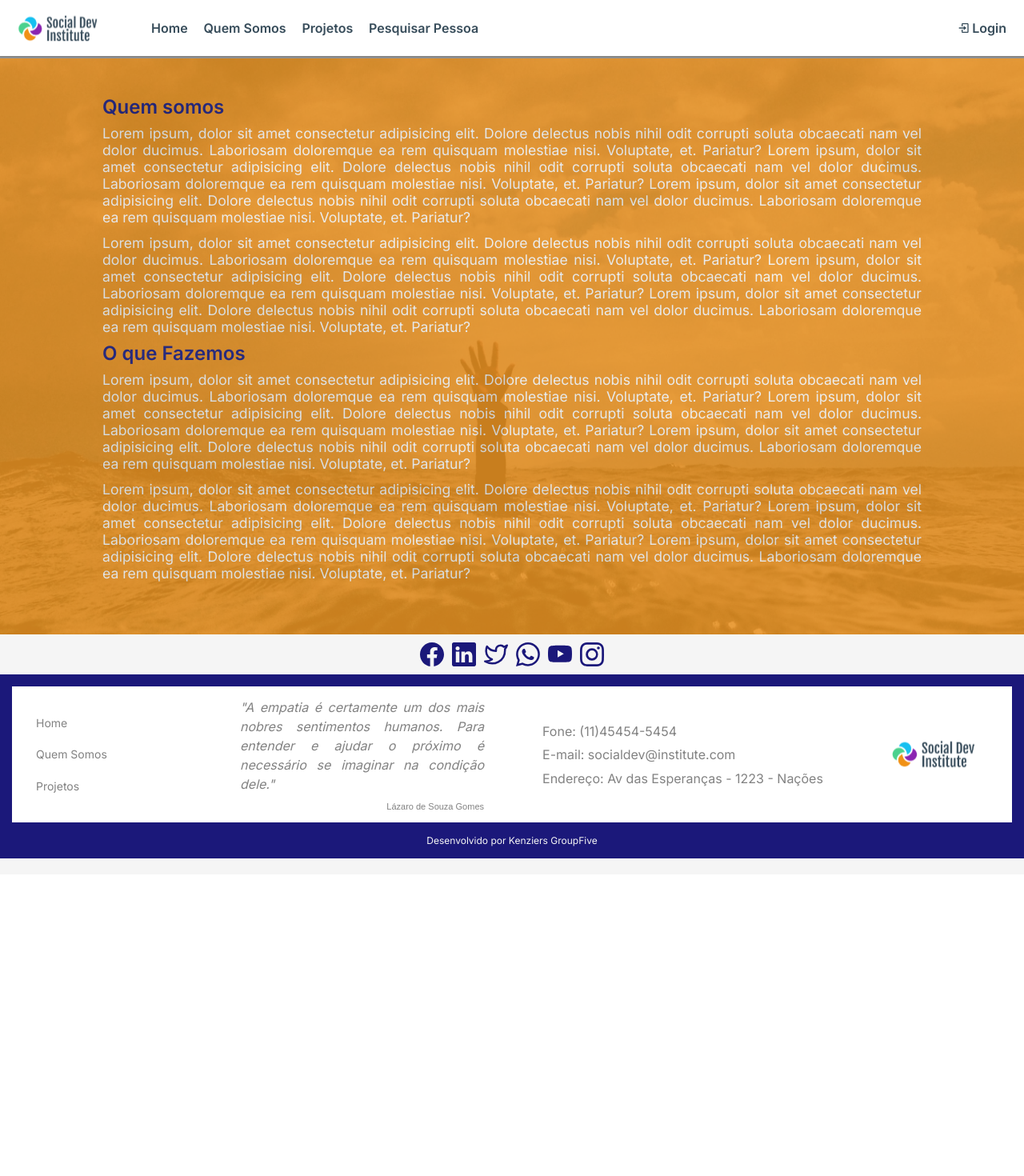
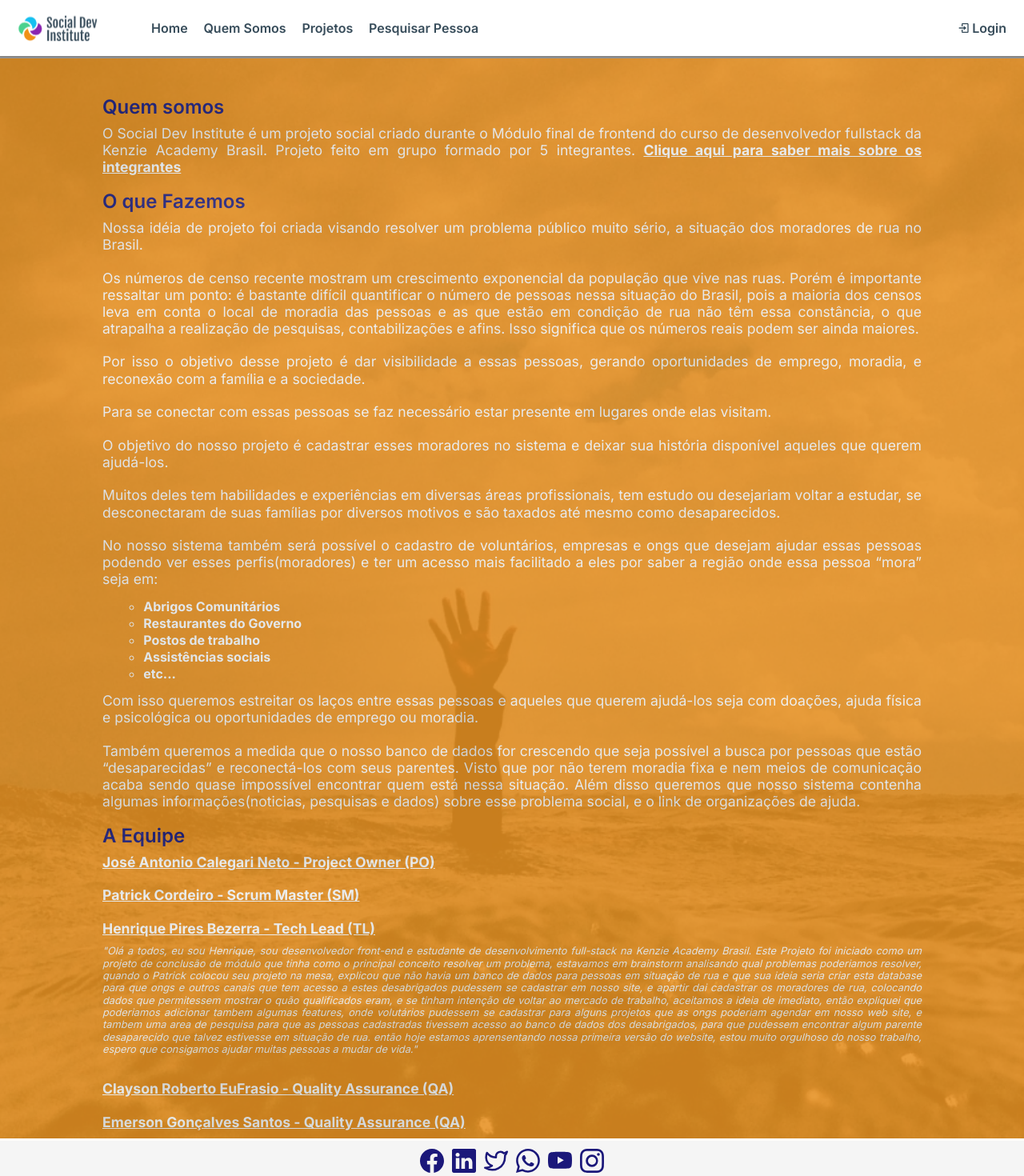
Before and after one commit to Grupo-5-M3/projetom3, a React (Create React App) app: page /sobrenos in a window 1280 px wide. Shown: the top 1470 px of the page at 80% size. Before the commit the page ends 1093 px from the top, so only its background shows below. Built offline with nearby package versions, Linux system fonts and the light colour scheme; no server answers.

Commit message:
feat: criando cards de equipe

```diff
--- /dev/null
+++ b/src/components/AboutTeam/AboutTeam.tsx
@@ -0,0 +1,59 @@
+export default function AboutTeam() {
+  return (
+    <>
+      <h2 id="team"> A Equipe </h2>
+      <p>
+        <a href="https://www.linkedin.com/in/jos%C3%A9-antonio-calegari-neto-aa5a8a216">
+          José Antonio Calegari Neto - Project Owner (PO)
+        </a>
+        <br />
+      </p>
+      <p>
+        <a href="https://www.linkedin.com/in/patrickcordeiro">
+          Patrick Cordeiro - Scrum Master (SM)
+        </a>
+        <br />
+      </p>
+      <p>
+        <a href="https://www.linkedin.com/in/henrique-pires-bezerra">
+          Henrique Pires Bezerra - Tech Lead (TL)
+        </a>
+        <br />
+        <p id="cardDev">
+          "Olá a todos, eu sou Henrique, sou desenvolvedor front-end e estudante
+          de desenvolvimento full-stack na Kenzie Academy Brasil. Este Projeto
+          foi iniciado como um projeto de conclusão de módulo que tinha como o
+          principal conceito resolver um problema, estavamos em brainstorm
+          analisando qual problemas poderiamos resolver, quando o Patrick
+          colocou seu projeto na mesa, explicou que não havia um banco de dados
+          para pessoas em situação de rua e que sua ideia seria criar esta
+          database para que ongs e outros canais que tem acesso a estes
+          desabrigados pudessem se cadastrar em nosso site, e apartir dai
+          cadastrar os moradores de rua, colocando dados que permitessem mostrar
+          o quão qualificados eram, e se tinham intenção de voltar ao mercado de
+          trabalho, aceitamos a ideia de imediato, então expliquei que
+          poderiamos adicionar tambem algumas features, onde volutários pudessem
+          se cadastrar para alguns projetos que as ongs poderiam agendar em
+          nosso web site, e tambem uma area de pesquisa para que as pessoas
+          cadastradas tivessem acesso ao banco de dados dos desabrigados, para
+          que pudessem encontrar algum parente desaparecido que talvez estivesse
+          em situação de rua. então hoje estamos aprensentando nossa primeira
+          versão do website, estou muito orgulhoso do nosso trabalho, espero que
+          consigamos ajudar muitas pessoas a mudar de vida."
+        </p>
+      </p>
+      <p>
+        <a href="https://www.linkedin.com/in/clayson-roberto-eufrasio">
+          Clayson Roberto EuFrasio - Quality Assurance (QA)
+        </a>
+        <br />
+      </p>
+      <p>
+        <a href="https://www.linkedin.com/in/emerson-gon%C3%A7alves-dos-santos-404a8093">
+          Emerson Gonçalves Santos - Quality Assurance (QA)
+        </a>{" "}
+        <br />
+      </p>
+    </>
+  );
+}
--- /dev/null
+++ b/src/components/AboutTeam/index.ts
@@ -0,0 +1 @@
+export {default} from './AboutTeam'
--- a/src/pages/AboutUs/AboutUs.tsx
+++ b/src/pages/AboutUs/AboutUs.tsx
@@ -1,3 +1,5 @@
+import { Link } from "react-router-dom";
+import AboutTeam from "../../components/AboutTeam";
 import AnimatedPage from "../../components/AnimatedPage";
 import Footer from "../../components/Footer/Footer";
 import Header from "../../components/Header/Header";
@@ -13,62 +15,83 @@
             <div>
               <h1> Quem somos </h1>
               <p>
-                Lorem ipsum, dolor sit amet consectetur adipisicing elit. Dolore
-                delectus nobis nihil odit corrupti soluta obcaecati nam vel
-                dolor ducimus. Laboriosam doloremque ea rem quisquam molestiae
-                nisi. Voluptate, et. Pariatur? Lorem ipsum, dolor sit amet
-                consectetur adipisicing elit. Dolore delectus nobis nihil odit
-                corrupti soluta obcaecati nam vel dolor ducimus. Laboriosam
-                doloremque ea rem quisquam molestiae nisi. Voluptate, et.
-                Pariatur? Lorem ipsum, dolor sit amet consectetur adipisicing
-                elit. Dolore delectus nobis nihil odit corrupti soluta obcaecati
-                nam vel dolor ducimus. Laboriosam doloremque ea rem quisquam
-                molestiae nisi. Voluptate, et. Pariatur?
+                O Social Dev Institute é um projeto social criado durante o
+                Módulo final de frontend do curso de desenvolvedor fullstack da
+                Kenzie Academy Brasil. Projeto feito em grupo formado por 5
+                integrantes.{" "}
+                <a href="#team">
+                  Clique aqui para saber mais sobre os integrantes
+                </a>
+              </p>
+
+              <h2> O que Fazemos </h2>
+              <p>
+                Nossa idéia de projeto foi criada visando resolver um problema
+                público muito sério, a situação dos moradores de rua no Brasil.
               </p>
               <p>
-                Lorem ipsum, dolor sit amet consectetur adipisicing elit. Dolore
-                delectus nobis nihil odit corrupti soluta obcaecati nam vel
-                dolor ducimus. Laboriosam doloremque ea rem quisquam molestiae
-                nisi. Voluptate, et. Pariatur? Lorem ipsum, dolor sit amet
-                consectetur adipisicing elit. Dolore delectus nobis nihil odit
-                corrupti soluta obcaecati nam vel dolor ducimus. Laboriosam
-                doloremque ea rem quisquam molestiae nisi. Voluptate, et.
-                Pariatur? Lorem ipsum, dolor sit amet consectetur adipisicing
-                elit. Dolore delectus nobis nihil odit corrupti soluta obcaecati
-                nam vel dolor ducimus. Laboriosam doloremque ea rem quisquam
-                molestiae nisi. Voluptate, et. Pariatur?
-              </p>
-              <h2> O que Fazemos </h2>
-              <p>
-                Lorem ipsum, dolor sit amet consectetur adipisicing elit. Dolore
-                delectus nobis nihil odit corrupti soluta obcaecati nam vel
-                dolor ducimus. Laboriosam doloremque ea rem quisquam molestiae
-                nisi. Voluptate, et. Pariatur? Lorem ipsum, dolor sit amet
-                consectetur adipisicing elit. Dolore delectus nobis nihil odit
-                corrupti soluta obcaecati nam vel dolor ducimus. Laboriosam
-                doloremque ea rem quisquam molestiae nisi. Voluptate, et.
-                Pariatur? Lorem ipsum, dolor sit amet consectetur adipisicing
-                elit. Dolore delectus nobis nihil odit corrupti soluta obcaecati
-                nam vel dolor ducimus. Laboriosam doloremque ea rem quisquam
-                molestiae nisi. Voluptate, et. Pariatur?
+                Os números de censo recente mostram um crescimento exponencial
+                da população que vive nas ruas. Porém é importante ressaltar um
+                ponto: é bastante difícil quantificar o número de pessoas nessa
+                situação do Brasil, pois a maioria dos censos leva em conta o
+                local de moradia das pessoas e as que estão em condição de rua
+                não têm essa constância, o que atrapalha a realização de
+                pesquisas, contabilizações e afins. Isso significa que os
+                números reais podem ser ainda maiores.
               </p>
               <p>
-                Lorem ipsum, dolor sit amet consectetur adipisicing elit. Dolore
-                delectus nobis nihil odit corrupti soluta obcaecati nam vel
-                dolor ducimus. Laboriosam doloremque ea rem quisquam molestiae
-                nisi. Voluptate, et. Pariatur? Lorem ipsum, dolor sit amet
-                consectetur adipisicing elit. Dolore delectus nobis nihil odit
-                corrupti soluta obcaecati nam vel dolor ducimus. Laboriosam
-                doloremque ea rem quisquam molestiae nisi. Voluptate, et.
-                Pariatur? Lorem ipsum, dolor sit amet consectetur adipisicing
-                elit. Dolore delectus nobis nihil odit corrupti soluta obcaecati
-                nam vel dolor ducimus. Laboriosam doloremque ea rem quisquam
-                molestiae nisi. Voluptate, et. Pariatur?
+                Por isso o objetivo desse projeto é dar visibilidade a essas
+                pessoas, gerando oportunidades de emprego, moradia, e reconexão
+                com a família e a sociedade.
               </p>
+              <p id="italic">
+                Para se conectar com essas pessoas se faz necessário estar
+                presente em lugares onde elas visitam.
+              </p>
+              <p>
+                O objetivo do nosso projeto é cadastrar esses moradores no
+                sistema e deixar sua história disponível aqueles que querem
+                ajudá-los.
+              </p>
+              <p>
+                Muitos deles tem habilidades e experiências em diversas áreas
+                profissionais, tem estudo ou desejariam voltar a estudar, se
+                desconectaram de suas famílias por diversos motivos e são
+                taxados até mesmo como desaparecidos.
+              </p>
+              <p>
+                No nosso sistema também será possível o cadastro de voluntários,
+                empresas e ongs que desejam ajudar essas pessoas podendo ver
+                esses perfis(moradores) e ter um acesso mais facilitado a eles
+                por saber a região onde essa pessoa “mora” seja em:
+              </p>
+              <ul>
+                <li>Abrigos Comunitários</li>
+                <li>Restaurantes do Governo</li>
+                <li>Postos de trabalho</li>
+                <li>Assistências sociais</li>
+                <li>etc...</li>
+              </ul>
+              <p>
+                Com isso queremos estreitar os laços entre essas pessoas e
+                aqueles que querem ajudá-los seja com doações, ajuda física e
+                psicológica ou oportunidades de emprego ou moradia.
+              </p>
+              <p>
+                Também queremos a medida que o nosso banco de dados for
+                crescendo que seja possível a busca por pessoas que estão
+                “desaparecidas” e reconectá-los com seus parentes. Visto que por
+                não terem moradia fixa e nem meios de comunicação acaba sendo
+                quase impossível encontrar quem está nessa situação. Além disso
+                queremos que nosso sistema contenha algumas
+                informações(noticias, pesquisas e dados) sobre esse problema
+                social, e o link de organizações de ajuda.{" "}
+              </p>
+                <AboutTeam/>
             </div>
           </Main>
         </DivBackground>
-        <Footer color={'#1B187A'}/>
+        <Footer color={"#1B187A"} />
       </AnimatedPage>
     </>
   );
--- a/src/pages/AboutUs/styles.ts
+++ b/src/pages/AboutUs/styles.ts
@@ -1,32 +1,21 @@
 import styled from "styled-components";
-import help from "../../img/help.png"
+import help from "../../img/help.png";
 const DivBackground = styled.div`
   width: 100%;
-height: 90%;
-margin-top: 3px;
+  margin: 3px 0px;
   z-index: -1;
   background-image: url(${help});
   background-repeat: no-repeat;
   background-size: cover;
   background-position: center;
-@media only screen and (min-width: 480px){
-  footer{
-    height: 100px;
-    width: 100%;
-    background-color: white;
+  @media only screen and (min-width: 480px) {
   }
+  @media only screen and (min-width: 1200px) {
   }
-@media only screen and (min-width: 1200px){
- footer{
-  height: 150px;
- }
-}
-
-`
+`;
 const Main = styled.main`
 overflow-y: scroll;
 width: 100%;
-height: 100%;
 background-color: #F09016;
 opacity: 0.9;
 display: flex;
@@ -36,30 +25,57 @@
   margin-top: 3%;
   margin-left: 10%;
   width: 80%;
-  height: 100%;
   display: flex;
   flex-direction: column;
-  h1,h2{
+  h1,h2,h3{
     margin-top: 1%;
     color: #1B187A;
     font-weight: 600;
     font-size: 1.5rem;
   }
+  h4{
+    font-size: 1rem;
+    font-weight: 700;
+    margin: 5px 0px;
+  }
   p{
-    margin-top: 1%;
+    margin: 1% 0;
     color: #f9f9f9;
     opacity: 3;
     font-weight: 400;
     font-size: 1rem;
     text-align: justify;
     line-height: 1.5;
+     p{
+    font-size: 0.8rem;
+    font-style: italic;
+     }
+
+  a{
+    text-decoration: underline;
+    color: white;
+    font-weight: 700;
+  }
+  #italic{
+    font-style: italic;
+    font-weight: 700;
+  }
+
+  }
+  ul{
+    list-style: circle;
+    li{
+      margin: 5px 0px 5px 5%;
+      list-style: circle;
+      color: white;
+      font-weight: 700;
+    }
   }
   @media only screen and (min-width: 400px){
     p{
       text-align: justify;
       font-size: 1.1rem;
       line-height: 1.2;
-
     }
   }
 }
@@ -69,5 +85,5 @@
 height: 100%;
  overflow-y: visible;
 }
-`
-export {DivBackground,Main}
+`;
+export { DivBackground, Main };
```
Lines whose indentation alone changed are shown as unchanged.
